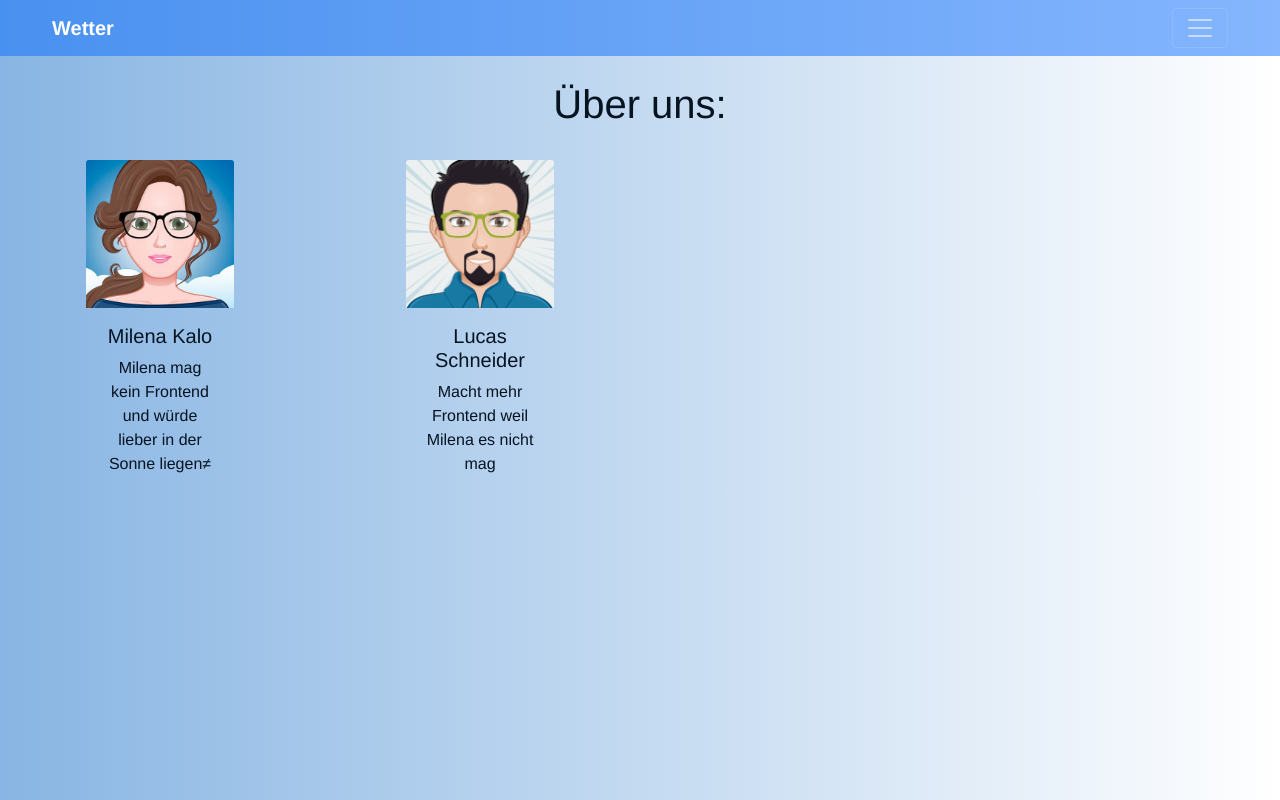
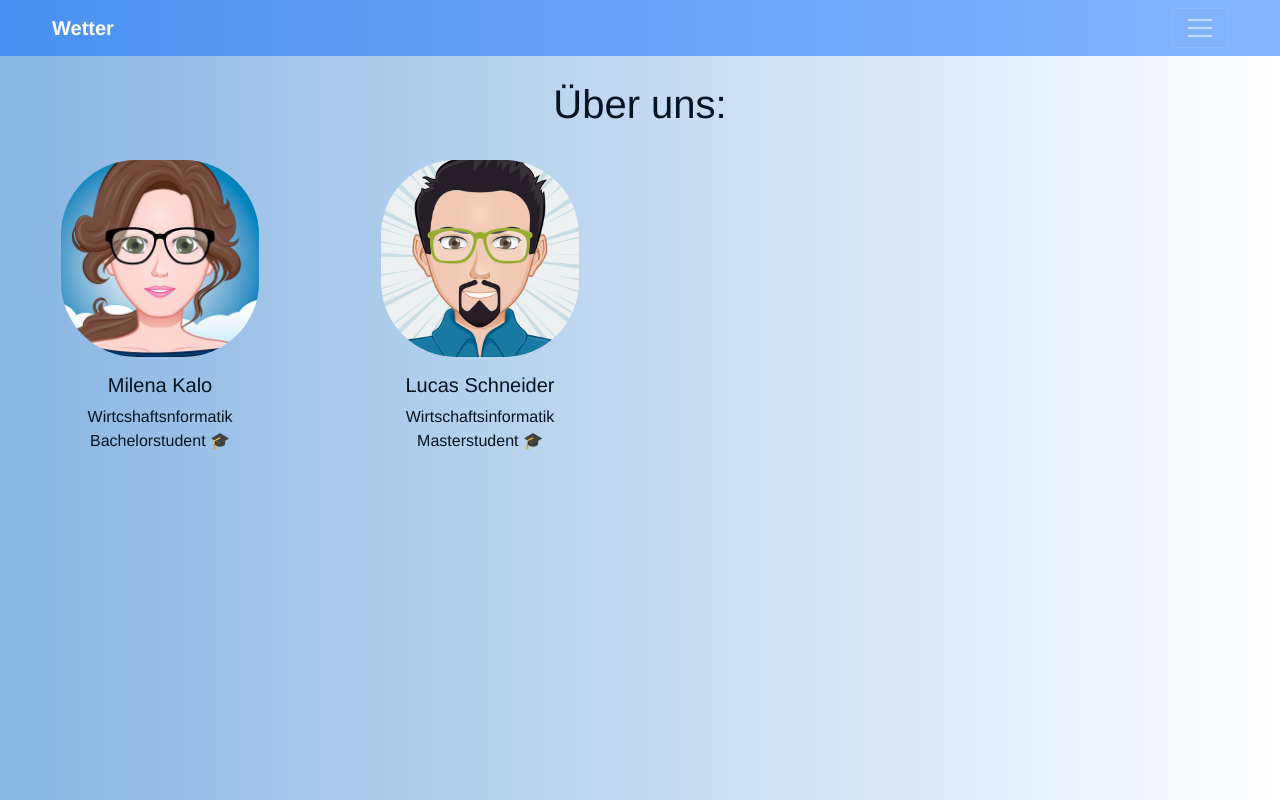
Before and after one commit to lucasish/weatherfrontend, a Vue app: page /about in a window 1280 px wide. Built offline with nearby package versions, Linux system fonts and the light colour scheme.

Commit message:
changes in aboutview

```diff
--- a/src/views/AboutView.vue
+++ b/src/views/AboutView.vue
@@ -5,23 +5,23 @@
 <div class="container-fluid">
   <div class="row row-cols-1 row-cols-md-4 g-4">
     <div class="col justify-content-center">
-      <div class="col-6 mx-auto">
-        <img src="../assets/female.png" class="card-img-top" alt="Milena Kalo">
+      <div class="col-8 mx-auto">
+        <img id="female" src="../assets/female.png" class="card-img-top" alt="Milena Kalo">
         <div class="card-body">
           <h5 class="card-title">Milena Kalo</h5>
           <p class="card-text">
-            Milena mag kein Frontend und würde lieber in der Sonne liegen≠
+            Wirtcshaftsnformatik Bachelorstudent 🎓
           </p>
         </div>
       </div>
     </div>
     <div class="col justify-content-center">
-      <div class="col-6 mx-auto" >
-        <img src="../assets/male.png" class="card-img-top" alt="Lucas Schneider">
+      <div class="col-8 mx-auto" >
+        <img id="male" src="../assets/male.png" class="card-img-top"  alt="Lucas Schneider">
         <div class="card-body">
           <h5 class="card-title">Lucas Schneider</h5>
           <p class="card-text">
-            Macht mehr Frontend weil Milena es nicht mag
+            Wirtschaftsinformatik Masterstudent 🎓
           </p>
         </div>
       </div>
@@ -37,3 +37,7 @@ export default {
 
 }
 </script>
+<style scoped>
+#male{ border-radius: 75px;}
+#female{ border-radius: 75px;}
+</style>
--- a/src/views/StadtView.vue
+++ b/src/views/StadtView.vue
@@ -3,7 +3,7 @@
   <h1> Wetter </h1>
   <br>
   <button class="btn btn-primary" id="button" type="button" data-bs-toggle="offcanvas" data-bs-target="#offcanvasScrolling" aria-controls="offcanvasScrolling">Neue Stadt hinzufügen</button>
-  <br>
+
   <button id="button3" class="btn btn-primary" type="submit" @click.prevent="deleteCities()">Stadt löschen</button>
 
   <div class="offcanvas offcanvas-end" data-bs-scroll="true" data-bs-backdrop="false" tabindex="-1" id="offcanvasScrolling" aria-labelledby="offcanvasScrollingLabel">
@@ -197,7 +197,8 @@ export default {
 </script>
 
 <style scoped>
-#button {border-radius: 50px;}
+#button {border-radius: 50px; margin: 15px;}
 #button2 {border-radius: 50px;}
 #button6 {border-radius: 50px}
+#button3 {border-radius: 50px}
 </style>
```
